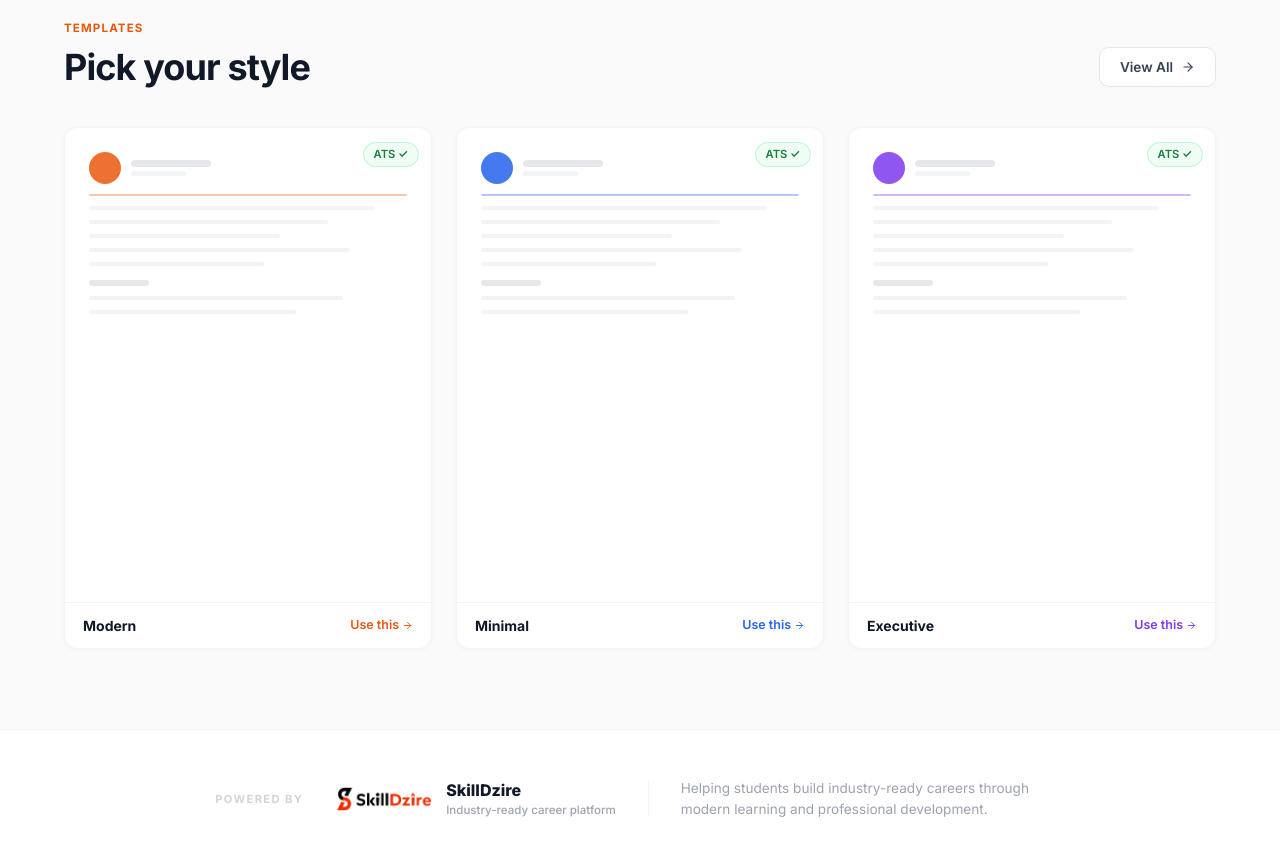
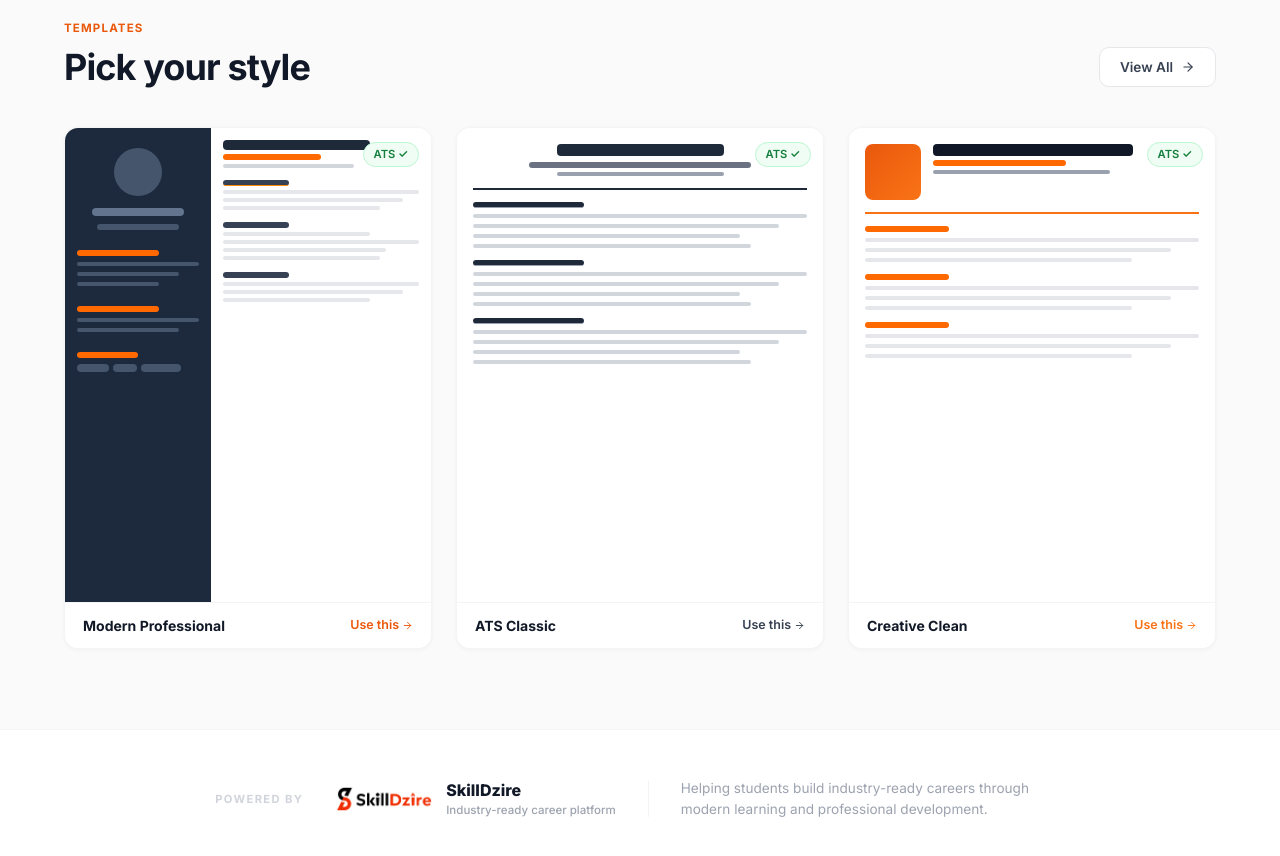
Before and after one commit to coder40425/resume-builder-app, a React (Vite) app: page / in a window 1280 px wide. Shown: the part 2020-2876 px from the top of the page. Built offline with nearby package versions, Linux system fonts and the light colour scheme.

Commit message:
preview fixed

```diff
--- a/src/app/pages/LandingPage.tsx
+++ b/src/app/pages/LandingPage.tsx
@@ -185,29 +185,24 @@ export function LandingPage() {
           boxShadow: "0 1px 3px rgba(0,0,0,0.05)",
         }}>
           <div style={{ maxWidth: 1200, margin: "0 auto", padding: "0 24px", height: 64, display: "flex", alignItems: "center", justifyContent: "space-between" }}>
-            {/* Logo */}
             <Link to="/" style={{ display: "flex", alignItems: "center", gap: 10, textDecoration: "none" }}>
               <img src={logo} alt="SkillDzire" className="h-8 sm:h-10 w-auto object-contain" />
               <div className="hidden sm:block" style={{ width: 1, height: 20, background: "#e5e7eb", margin: "0 4px" }} />
               <span className="hidden sm:inline" style={{ fontWeight: 700, fontSize: "0.95rem", color: "#111827" }}>Resume Builder</span>
             </Link>
 
-            {/* Desktop Menu */}
             <div className="hidden md:flex items-center gap-8">
               <a href="#features" className="nav-link">Features</a>
               <Link to="/templates" className="nav-link">Templates</Link>
               <a href="#about" className="nav-link">About</a>
             </div>
 
-            {/* CTA + Mobile Menu */}
             <div className="flex items-center gap-3">
               <Link to="/templates" className="btn-primary hidden sm:inline-flex" style={{ padding: "9px 20px", fontSize: "0.85rem" }}>
                 <span className="hidden sm:inline">Build Resume</span>
                 <span className="sm:hidden">Start</span>
                 <ArrowRight size={14} />
               </Link>
-
-              {/* Mobile menu button */}
               <button
                 onClick={() => setMobileMenuOpen(!mobileMenuOpen)}
                 className="md:hidden p-2 text-gray-600 hover:text-gray-900 hover:bg-gray-100 rounded-lg transition-colors"
@@ -217,7 +212,6 @@ export function LandingPage() {
             </div>
           </div>
 
-          {/* Mobile Menu Dropdown */}
           {mobileMenuOpen && (
             <div className="md:hidden border-t border-gray-200 bg-white">
               <div className="px-4 py-4 space-y-3">
@@ -273,7 +267,6 @@ export function LandingPage() {
                 boxShadow: "0 20px 60px rgba(234,88,12,0.12), 0 4px 12px rgba(0,0,0,0.06)",
                 border: "1.5px solid #fed7aa",
               }}>
-                {/* Mock resume */}
                 <div style={{ background: "white", borderRadius: 12, padding: 24, boxShadow: "0 2px 8px rgba(0,0,0,0.06)" }}>
                   <div style={{ display: "flex", alignItems: "center", gap: 12, marginBottom: 18 }}>
                     <div style={{ width: 44, height: 44, borderRadius: "50%", background: "linear-gradient(135deg,#ea580c,#f97316)", flexShrink: 0 }} />
@@ -297,7 +290,6 @@ export function LandingPage() {
                   </div>
                 </div>
               </div>
-              {/* Floating badge */}
               <div style={{
                 position: "absolute", bottom: -14, right: -14,
                 background: "linear-gradient(135deg,#ea580c,#f97316)",
@@ -379,25 +371,17 @@ export function LandingPage() {
                 View All <ArrowRight size={14} />
               </Link>
             </div>
+
+            {/* ── UPDATED: Real template previews ── */}
             <div className="grid sm:grid-cols-2 lg:grid-cols-3 gap-4 sm:gap-5 md:gap-6">
               {[
-                { label: "Modern", accent: "#ea580c" },
-                { label: "Minimal", accent: "#2563eb" },
-                { label: "Executive", accent: "#7c3aed" },
-              ].map(({ label, accent }) => (
-                <div key={label} className="template-card">
-                  <div style={{ aspectRatio: "8.5/11", padding: 24, display: "flex", flexDirection: "column", gap: 10, position: "relative", background: "white" }}>
-                    <div style={{ display: "flex", alignItems: "center", gap: 10 }}>
-                      <div style={{ width: 32, height: 32, borderRadius: "50%", background: accent, opacity: 0.85 }} />
-                      <div>
-                        <div style={{ height: 7, background: "#e5e7eb", borderRadius: 4, width: 80, marginBottom: 4 }} />
-                        <div style={{ height: 5, background: "#f3f4f6", borderRadius: 3, width: 55 }} />
-                      </div>
-                    </div>
-                    <div style={{ height: 2, background: accent, opacity: 0.35, borderRadius: 1 }} />
-                    {[90, 75, 60, 82, 55].map((w, i) => <div key={i} style={{ height: 4, background: "#f3f4f6", borderRadius: 3, width: `${w}%` }} />)}
-                    <div style={{ height: 6, background: "#e5e7eb", borderRadius: 3, width: 60, marginTop: 4 }} />
-                    {[80, 65].map((w, i) => <div key={i} style={{ height: 4, background: "#f3f4f6", borderRadius: 3, width: `${w}%` }} />)}
+                { id: "modern-professional", label: "Modern Professional", accent: "#ea580c" },
+                { id: "ats-classic",         label: "ATS Classic",         accent: "#374151" },
+                { id: "creative-clean",      label: "Creative Clean",      accent: "#f97316" },
+              ].map(({ id, label, accent }) => (
+                <div key={id} className="template-card">
+                  <div style={{ aspectRatio: "8.5/11", position: "relative", background: "white", overflow: "hidden" }}>
+                    <TemplatePreview templateId={id} />
                     <div style={{ position: "absolute", top: 12, right: 12 }}>
                       <span className="ats-pill">ATS ✓</span>
                     </div>
@@ -507,6 +491,128 @@ export function LandingPage() {
   );
 }
 
+function TemplatePreview({ templateId }: { templateId: string }) {
+  const previewStyles: Record<string, React.ReactNode> = {
+    "modern-professional": <ModernProfessionalPreview />,
+    "ats-classic": <ATSClassicPreview />,
+    "creative-clean": <CreativeCleanPreview />,
+  };
+  return (
+    <div className="w-full h-full overflow-hidden bg-white">
+      {previewStyles[templateId] || <DefaultPreview />}
+    </div>
+  );
+}
+
+function ModernProfessionalPreview() {
+  return (
+    <div className="w-full h-full bg-white flex">
+      <div className="w-2/5 bg-slate-800 p-3 flex flex-col gap-2">
+        <div className="w-12 h-12 bg-slate-600 rounded-full mx-auto mt-2 mb-1" />
+        <div className="h-2 bg-slate-500 rounded w-3/4 mx-auto" />
+        <div className="h-1.5 bg-slate-600 rounded w-2/3 mx-auto" />
+        <div className="mt-3 space-y-1.5">
+          <div className="h-1.5 bg-orange-500 rounded w-2/3" />
+          <div className="h-1 bg-slate-600 rounded" />
+          <div className="h-1 bg-slate-600 rounded w-5/6" />
+          <div className="h-1 bg-slate-600 rounded w-4/6" />
+        </div>
+        <div className="mt-3 space-y-1.5">
+          <div className="h-1.5 bg-orange-500 rounded w-2/3" />
+          <div className="h-1 bg-slate-600 rounded w-full" />
+          <div className="h-1 bg-slate-600 rounded w-5/6" />
+        </div>
+        <div className="mt-3 space-y-1.5">
+          <div className="h-1.5 bg-orange-500 rounded w-1/2" />
+          <div className="flex flex-wrap gap-1">
+            <div className="h-2 bg-slate-600 rounded px-2 w-8" />
+            <div className="h-2 bg-slate-600 rounded px-2 w-6" />
+            <div className="h-2 bg-slate-600 rounded px-2 w-10" />
+          </div>
+        </div>
+      </div>
+      <div className="flex-1 p-3 flex flex-col gap-3">
+        <div className="space-y-1">
+          <div className="h-2.5 bg-gray-800 rounded w-3/4" />
+          <div className="h-1.5 bg-orange-500 rounded w-1/2" />
+          <div className="h-1 bg-gray-300 rounded w-2/3" />
+        </div>
+        <div className="space-y-1">
+          <div className="h-1.5 bg-gray-700 rounded w-1/3 border-b border-orange-400 pb-0.5" />
+          <div className="h-1 bg-gray-200 rounded" />
+          <div className="h-1 bg-gray-200 rounded w-11/12" />
+          <div className="h-1 bg-gray-200 rounded w-4/5" />
+        </div>
+        <div className="space-y-1">
+          <div className="h-1.5 bg-gray-700 rounded w-1/3" />
+          <div className="h-1 bg-gray-200 rounded w-3/4" />
+          <div className="h-1 bg-gray-200 rounded" />
+          <div className="h-1 bg-gray-200 rounded w-5/6" />
+          <div className="h-1 bg-gray-200 rounded w-4/5" />
+        </div>
+        <div className="space-y-1">
+          <div className="h-1.5 bg-gray-700 rounded w-1/3" />
+          <div className="h-1 bg-gray-200 rounded" />
+          <div className="h-1 bg-gray-200 rounded w-11/12" />
+          <div className="h-1 bg-gray-200 rounded w-3/4" />
+        </div>
+      </div>
+    </div>
+  );
+}
+
+function ATSClassicPreview() {
+  return (
+    <div className="w-full h-full bg-white p-4 flex flex-col gap-3">
+      <div className="text-center border-b-2 border-gray-800 pb-3">
+        <div className="h-3 bg-gray-800 rounded w-1/2 mx-auto mb-1.5" />
+        <div className="h-1.5 bg-gray-500 rounded w-2/3 mx-auto mb-1" />
+        <div className="h-1 bg-gray-400 rounded w-1/2 mx-auto" />
+      </div>
+      {["EXPERIENCE", "EDUCATION", "SKILLS"].map((section) => (
+        <div key={section} className="space-y-1.5">
+          <div className="h-1.5 bg-gray-800 rounded w-1/3 border-b border-gray-400 pb-0.5" />
+          <div className="h-1 bg-gray-300 rounded" />
+          <div className="h-1 bg-gray-300 rounded w-11/12" />
+          <div className="h-1 bg-gray-300 rounded w-4/5" />
+          <div className="h-1 bg-gray-300 rounded w-5/6" />
+        </div>
+      ))}
+    </div>
+  );
+}
+
+function CreativeCleanPreview() {
+  return (
+    <div className="w-full h-full bg-white p-4 flex flex-col gap-3">
+      <div className="flex items-start gap-3 pb-3" style={{ borderBottom: "2px solid #f97316" }}>
+        <div className="w-14 h-14 rounded-lg flex-shrink-0" style={{ background: "linear-gradient(135deg, #ea580c, #f97316)" }} />
+        <div className="flex-1 space-y-1">
+          <div className="h-3 bg-gray-900 rounded w-3/4" />
+          <div className="h-1.5 bg-orange-500 rounded w-1/2" />
+          <div className="h-1 bg-gray-400 rounded w-2/3" />
+        </div>
+      </div>
+      {[1, 2, 3].map((i) => (
+        <div key={i} className="space-y-1.5">
+          <div className="h-1.5 bg-orange-500 rounded w-1/4" />
+          <div className="h-1 bg-gray-200 rounded" />
+          <div className="h-1 bg-gray-200 rounded w-11/12" />
+          <div className="h-1 bg-gray-200 rounded w-4/5" />
+        </div>
+      ))}
+    </div>
+  );
+}
+
+function DefaultPreview() {
+  return (
+    <div className="w-full h-full bg-white p-4 flex items-center justify-center">
+      <FileText className="w-16 h-16 text-gray-300" />
+    </div>
+  );
+}
+
 function FeatureCard({ icon, title, description }: { icon: React.ReactNode; title: string; description: string }) {
   return (
     <div className="feature-card">
```
